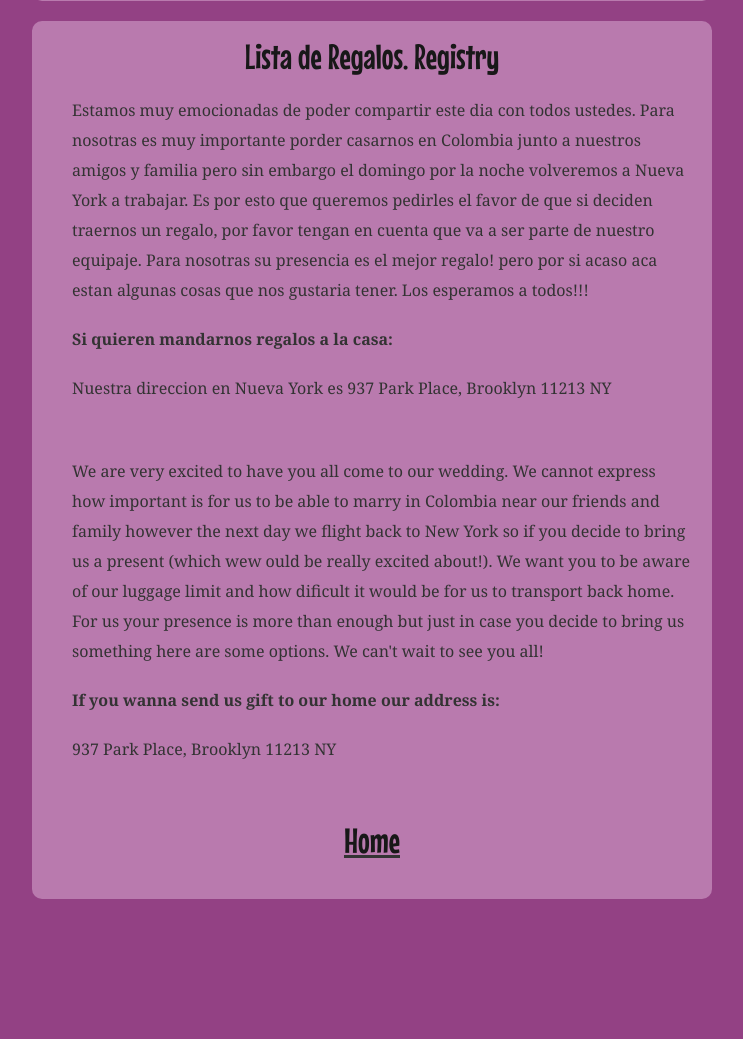
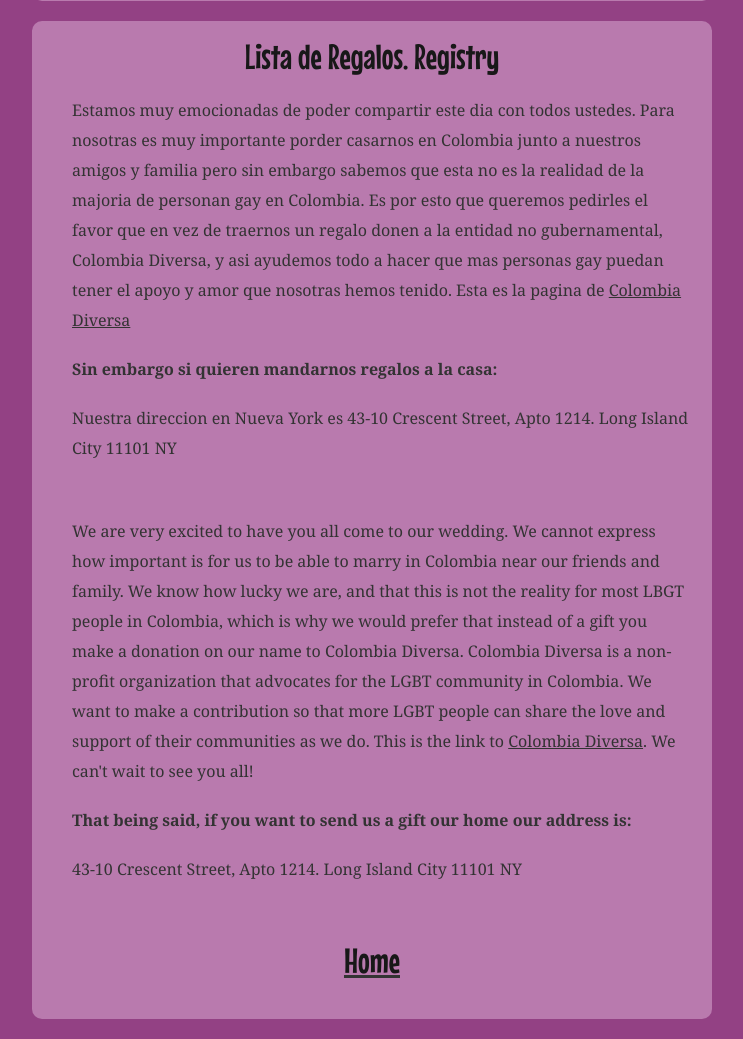
Before and after one commit to camicano/wedding, a Sinatra app: page /wedding/registry in a window 1280 px wide. Shown: the part 479-1518 px from the top of the page, without its empty margins (258-1001 px from the left). Before the commit the page ends 1378 px from the top, so only its background shows below. Run offline with Sinatra, Linux system fonts and the light colour scheme; some libraries are stand-ins or nearby versions.

Commit message:
fixed some stuff

```diff
--- a/views/info.erb
+++ b/views/info.erb
@@ -29,6 +29,10 @@
 		<h4>&nbsp;</h4>
 
 		<h1 class='h3'>Dress Code</h1>
+		<p class="info">El dresscode del matrimonio es casual/elegante. Queremos que la gente se vea bien pero al mismo tiempo que se sientan comodos en una finca!</p>
+		<p class="info">Como en la foto!</p>
+		<p class='info'>The dresscode for the wedding is dressy casual. We want people to look good while at the same time feel comfortable being on a farm!</p>
+		<p class='info'>Kind of like the picture :)</p>
 		<img id='code' src="/images/code.png">
 
 		<h1 class="h3">Los Padres! The parents!</h4>
--- a/views/registry.erb
+++ b/views/registry.erb
@@ -1,13 +1,13 @@
 <div class="offset-by-two">
 	<div class="main eleven columns div">
 		<h4 class="h3">Lista de Regalos. Registry</h4>
-		<h4 class="info">Estamos muy emocionadas de poder compartir este dia con todos ustedes. Para nosotras es muy importante porder casarnos en Colombia junto a nuestros amigos y familia pero sin embargo el domingo por la noche volveremos a Nueva York a trabajar. Es por esto que queremos pedirles el favor de que si deciden traernos un regalo, por favor tengan en cuenta que va a ser parte de nuestro equipaje. Para nosotras su presencia es el mejor regalo! pero por si acaso aca estan algunas cosas que nos gustaria tener. Los esperamos a todos!!!</h4>
-		<h4 class='info'><strong>Si quieren mandarnos regalos a la casa:</strong></h4>
-		<h4 class='info'>Nuestra direccion en Nueva York es 937 Park Place, Brooklyn 11213 NY</h4>
+		<h4 class="info">Estamos muy emocionadas de poder compartir este dia con todos ustedes. Para nosotras es muy importante porder casarnos en Colombia junto a nuestros amigos y familia pero sin embargo sabemos que esta no es la realidad de la majoria de personan gay en Colombia. Es por esto que queremos pedirles el favor que en vez de traernos un regalo donen a la entidad no gubernamental, Colombia Diversa, y asi ayudemos todo a hacer que mas personas gay puedan tener el apoyo y amor que nosotras hemos tenido. Esta es la pagina de <a href="http://colombiadiversa.org/colombiadiversa/index.php/como/arte-por-colombia-diversa" target="blank">Colombia Diversa</a></h4>
+		<h4 class='info'><strong>Sin embargo si quieren mandarnos regalos a la casa:</strong></h4>
+		<h4 class='info'>Nuestra direccion en Nueva York es 43-10 Crescent Street, Apto 1214. Long Island City 11101 NY</h4>
 		<h4>&nbsp;</h4>
-		<h4 class="info">We are very excited to have you all come to our wedding. We cannot express how important is for us to be able to marry in Colombia near our friends and family however the next day we flight back to New York so if you decide to bring us a present (which wew ould be really excited about!). We want you to be aware of our luggage limit and how dificult it would be for us to transport back home. For us your presence is more than enough but just in case you decide to bring us something here are some options. We can't wait to see you all! </h4>
-		<h4 class='info'><strong>If you wanna send us gift to our home our address is:</strong></h4>
-		<h4 class='info'>937 Park Place, Brooklyn 11213 NY</h4>
+		<h4 class="info">We are very excited to have you all come to our wedding. We cannot express how important is for us to be able to marry in Colombia near our friends and family. We know how lucky we are, and that this is not the reality for most LBGT people in Colombia, which is why we would prefer that instead of a gift you make a donation on our name to Colombia Diversa. Colombia Diversa is a non-profit organization that advocates for the LGBT community in Colombia. We want to make a contribution so that more LGBT people can share the love and support of their communities as we do. This is the link to <a href="http://colombiadiversa.org/colombiadiversa/index.php/como/arte-por-colombia-diversa"target="blank" >Colombia Diversa</a>. We can't wait to see you all! </h4>
+		<h4 class='info'><strong>That being said, if you want to send us a gift our home our address is:</strong></h4>
+		<h4 class='info'>43-10 Crescent Street, Apto 1214. Long Island City 11101 NY</h4>
 		<br>
 		<br>
 		<a href="/wedding/home"><h4 class="h3">Home</h4></a>
```
